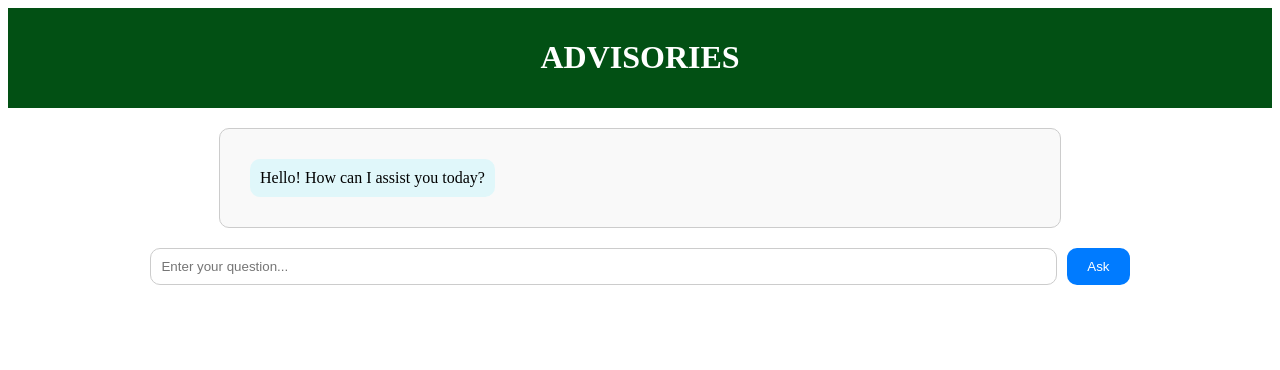
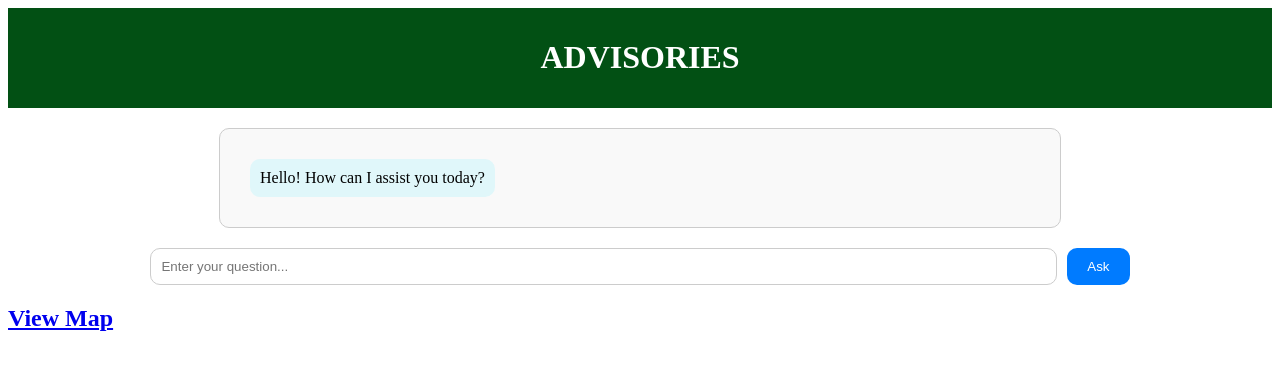
Before and after one commit to sanyujulie/Maize-Stalk-Borer, a Django app: page /advisories/ in a window 1280 px wide. Shown: the top 370 px of the page. Run offline with Django 4.2, Linux system fonts and the light colour scheme; parts of the project's set-up code (start-up, migrations or seed data) failed here and were passed over.

Commit message:
advisories

```diff
--- a/Maize/msbds/templates/advisories.html
+++ b/Maize/msbds/templates/advisories.html
@@ -81,6 +81,9 @@
     <button onclick="handleUserInput()">Ask</button>
 </div>
 
+<div class="map">
+    <h2><a href="/map/">View Map</a></h2>
+</div>
 <script>
     // Function to add a user message to the chat container
     function addUserMessage(message) {
```
